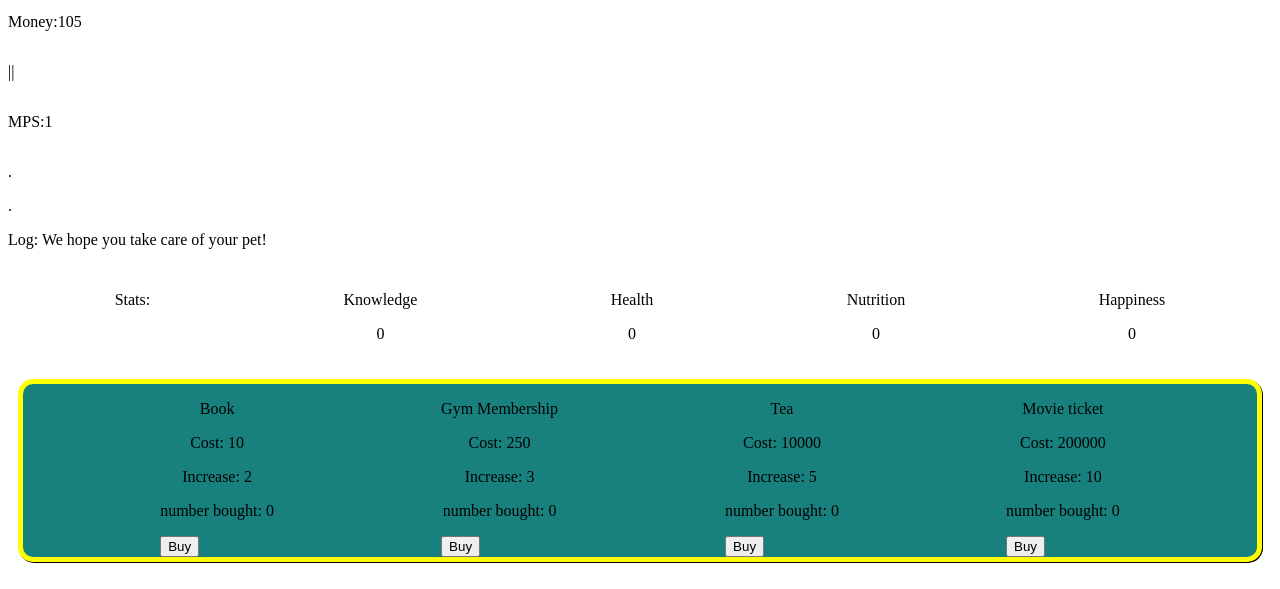
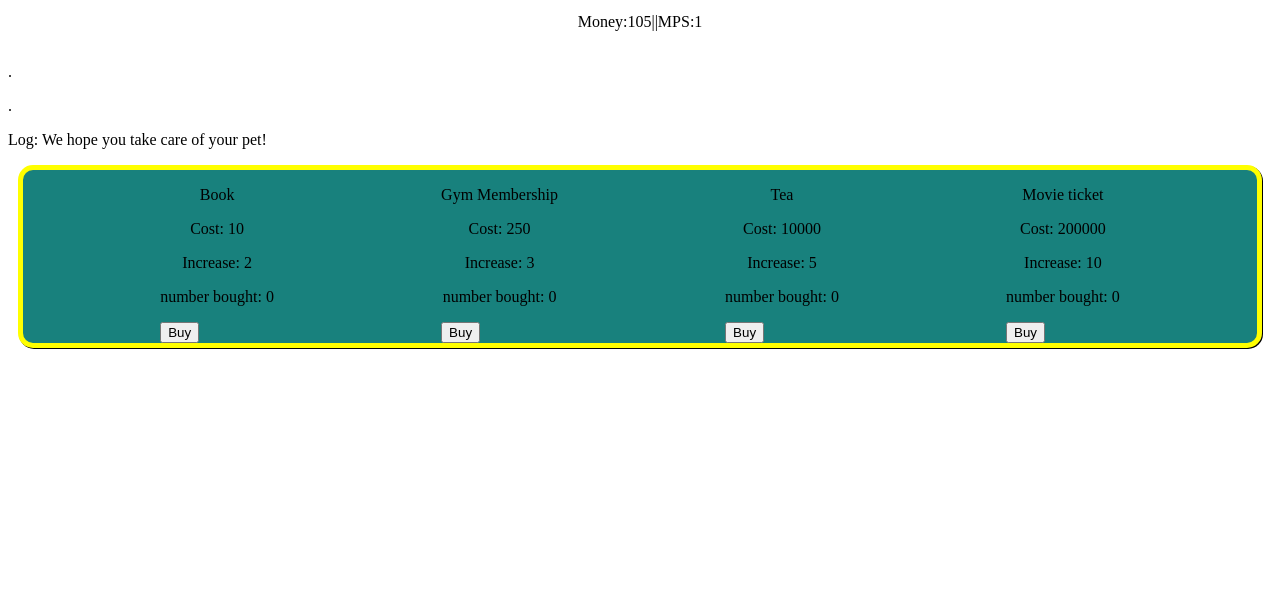
Before and after one commit to nicolodo/animalPets3, a website built with Vite: page client/pages/petPage.html in a window 1280 px wide. Shown: the part 211-800 px from the top of the page. Built offline with nearby package versions, Linux system fonts and the light colour scheme.

Commit message:
display money and mps in a line

```diff
--- a/client/pages/petPageStyles.css
+++ b/client/pages/petPageStyles.css
@@ -7,11 +7,12 @@
 .stat-container {
   display: flex;
   justify-content: center;
-  flex-direction: column;
+  /* flex-direction: column; */
 }
 
 #stats {
-  display: flex;
+  display: none;
+  /* display: flex; */
   text-align: center;
   justify-content: center;
   left: 0;
@@ -71,14 +72,3 @@
   right: 0;
   margin-inline: auto;
 }
-
-#stats {
-  display: flex;
-  padding: 10px;
-  justify-content: space-around;
-}
-
-#stats-title {
-  display: flex;
-  justify-content: center;
-}
```
